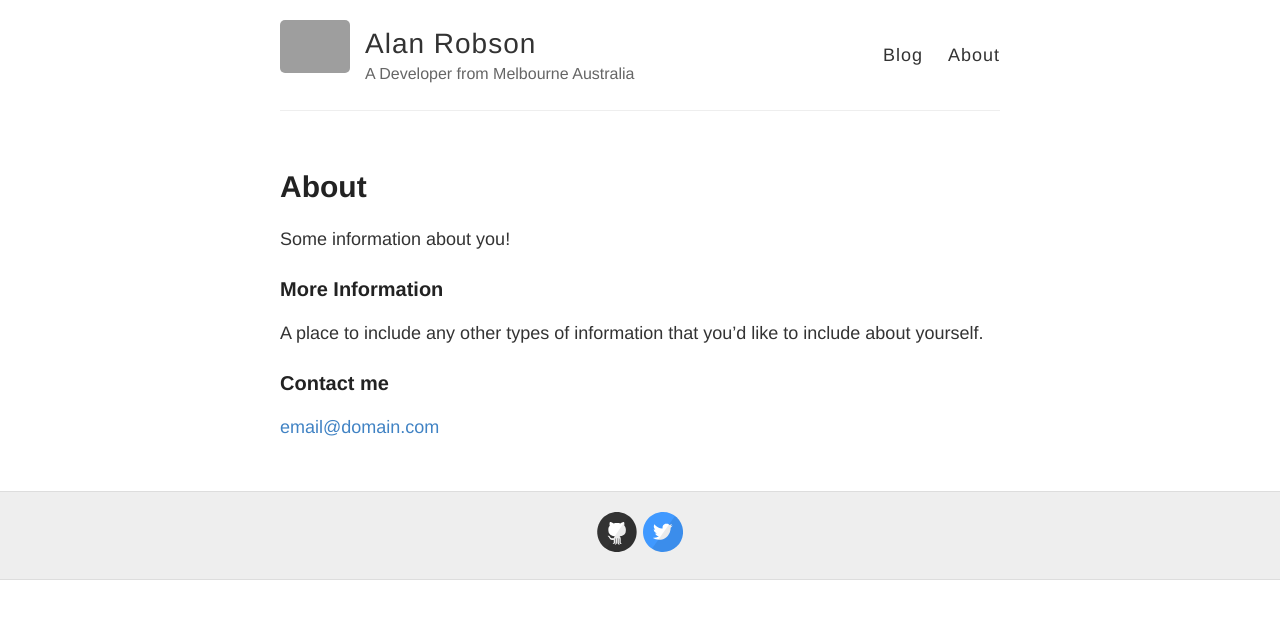
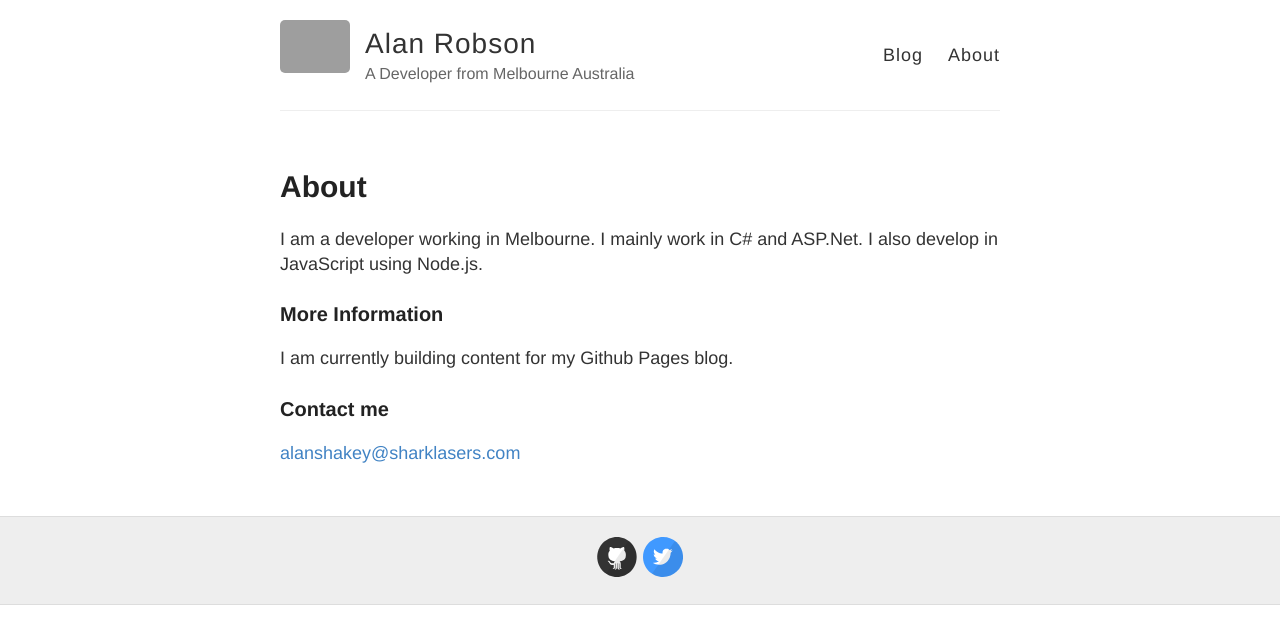
Before and after one commit to alanrob17/alanrob17.github.io, a Jekyll site: the page built from about.md, in a window 1280 px wide. Shown: the top 644 px of the page. Built offline with Jekyll 4.4.1, drawn with Linux system fonts in a browser that asks for light colours; grey boxes are pictures that could not be loaded.

Commit message:
Update about.md
Signed-off-by: Alan Robson <alan.robson@gmail.com>

```diff
--- a/about.md
+++ b/about.md
@@ -4,12 +4,12 @@ title: About
 permalink: /about/
 ---
 
-Some information about you!
+I am a developer working in Melbourne. I mainly work in C# and ASP.Net. I also develop in JavaScript using Node.js.
 
 ### More Information
 
-A place to include any other types of information that you'd like to include about yourself.
+I am currently building content for my Github Pages blog.
 
 ### Contact me
 
-[email@domain.com](mailto:email@domain.com)
+[alanshakey@sharklasers.com](mailto:alanshakey@sharklasers.com)
```
